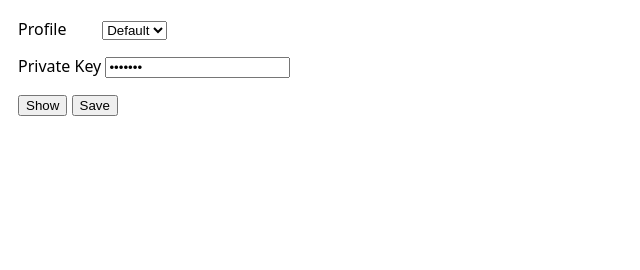
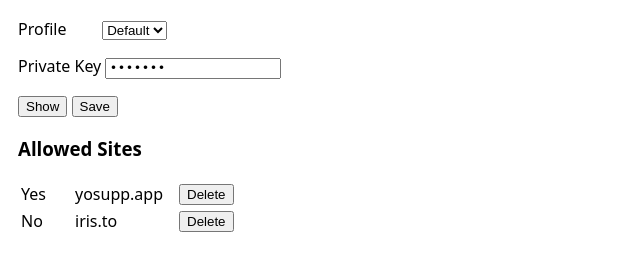
Before and after one commit to ursuscamp/nostore, a website with bundled scripts: page Shared (Extension)/Resources/popup.html in a window 1280 px wide. Shown: the whole page, without its empty margins (0-640 px from the left). Built offline with nearby package versions, Linux system fonts and the light colour scheme.

Commit message:
alllowed sites UI

```diff
--- a/Shared (Extension)/Resources/nostr.js
+++ b/Shared (Extension)/Resources/nostr.js
@@ -1,5 +1,3 @@
-console.log("hello from nostr module");
-
 window.nostr = {
     async getPublicKey() {
         console.log("getting public key!");
--- a/Shared (Extension)/Resources/popup.css
+++ b/Shared (Extension)/Resources/popup.css
@@ -7,6 +7,10 @@ body {
     padding: 10px;
 
     font-family: system-ui;
+}
+
+#priv-key {
+    font-family: monospace;
 }
 
 .profiles label {
@@ -22,4 +26,20 @@ body {
     margin-bottom: 15px;
 }
 
+.buttons {
+    margin-bottom: 15px;
+}
+
+td:first-child {
+    width: 50px;
+}
+
+td:nth-child(2) {
+    width: 100px;
+}
+
+tr {
+    margin-bottom: 10px;
+}
+
 /* @media (prefers-color-scheme: dark) {} */
--- a/Shared (Extension)/Resources/popup.html
+++ b/Shared (Extension)/Resources/popup.html
@@ -17,12 +17,25 @@
 
     <div class="key">
         <label for="priv-key">Private Key</label>
-        <input x-model="privKey" :type="visibleKey ? 'text' : 'password'">
+        <input id="priv-key" x-model="privKey" :type="visibleKey ? 'text' : 'password'" width="65">
     </div>
 
     <div class="buttons">
         <button @click="visibleKey = !visibleKey" x-text="visibleKey ? 'Hide' : 'Show'"></button>
         <button @click="saveKey()">Save</button>
     </div>
+
+    <div class="allowed-sites" x-show="allowedSites.length > 0">
+        <h3>Allowed Sites</h3>
+        <table>
+            <template x-for="(site, index) in allowedSites" :key="site.site">
+                <tr>
+                    <td class="allowed" x-text="site.allowed ? 'Yes' : 'No'"></td>
+                    <td x-text="site.site"></td>
+                    <td><button @click="deleteSite(index)">Delete</button></td>
+                </tr>
+            </template>
+        </table>
+    </div>
 </body>
 </html>
--- a/Shared (Extension)/Resources/popup.js
+++ b/Shared (Extension)/Resources/popup.js
@@ -6,10 +6,12 @@ Alpine.data('popup', () => ({
     profiles: [],
     profile: '',
     visibleKey: false,
+    allowedSites: [],
 
     async init() {
         await this.getProfiles();
         await this.getPrivKeyForProfile();
+        await this.getAllowedSites();
     },
 
     saveKey() {
@@ -23,6 +25,19 @@ Alpine.data('popup', () => ({
 
     async getPrivKeyForProfile() {
         this.privKey = this.profile;
+    },
+
+    async getAllowedSites() {
+        this.allowedSites = [
+            {site: 'yosupp.app', allowed: true},
+            {site: 'iris.to', allowed: false},
+        ];
+    },
+
+    async deleteSite(index) {
+        let newSites = [...this.allowedSites];
+        newSites.splice(index, 1);
+        this.allowedSites = newSites;
     }
 }));
 
```
